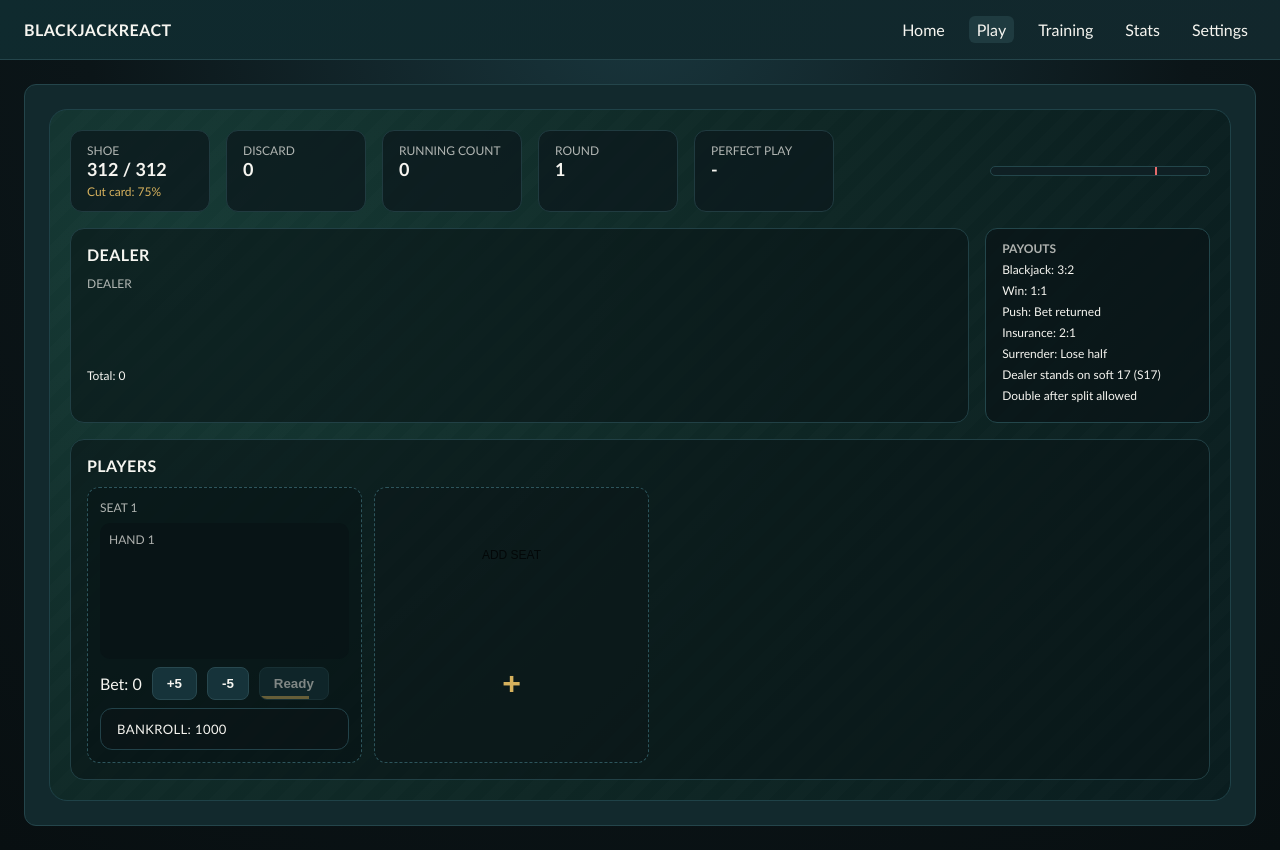
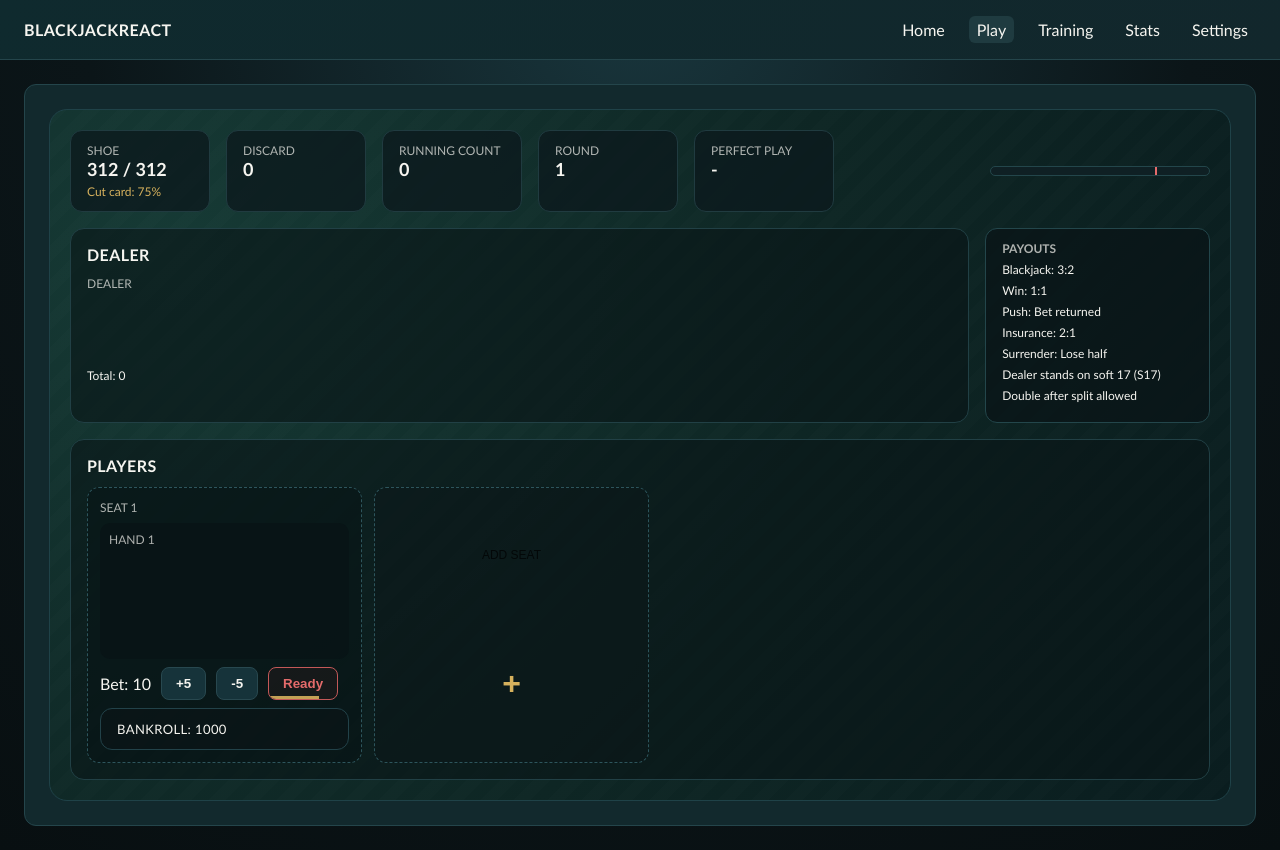
Before and after one commit to DarrenOsborne/BlackJackReact, a React (Vite) app in the folder apps/web/: page /play in a window 1280 px wide. Built offline with nearby package versions, Linux system fonts and the light colour scheme.

Commit message:
Fixed Ready Up and Betting for multiplayer

```diff
--- a/apps/web/src/app/routes/Play.tsx
+++ b/apps/web/src/app/routes/Play.tsx
@@ -215,6 +215,12 @@ export function Play() {
     (seat) => seat.ready && seat.pendingBet > 0 && seat.pendingBet <= seat.bankroll
   );
   const canDeal = state.phase === "BETTING" && readySeats.length > 0;
+  const allSeatsReady =
+    state.phase === "BETTING" &&
+    state.seats.length > 0 &&
+    state.seats.every(
+      (seat) => seat.ready && seat.pendingBet > 0 && seat.pendingBet <= seat.bankroll
+    );
 
   useEffect(() => {
     canDealRef.current = canDeal;
@@ -283,6 +289,10 @@ export function Play() {
       const elapsed = Date.now() - start;
       const remaining = Math.max(0, AUTO_DEAL_MS - elapsed);
       setDealCountdownMs(remaining);
+      if (allSeatsReady) {
+        handleDealNow();
+        return;
+      }
       if (remaining <= 0) {
         if (canDealRef.current) {
           handleDealNow();
@@ -309,7 +319,7 @@ export function Play() {
         window.clearTimeout(timerId);
       }
     };
-  }, [state.phase, dealCycle]);
+  }, [state.phase, dealCycle, allSeatsReady]);
 
   return (
     <section className="page play-page">
@@ -470,13 +480,14 @@ export function Play() {
                                 ready: !seat.ready
                               })
                             }
-                            dealLabel={seat.ready ? "Ready ✓" : "Ready"}
+                            dealLabel="Ready"
                             canDeal={
                               seat.ready ||
                               (seat.pendingBet > 0 && seat.pendingBet <= seat.bankroll)
                             }
                             countdownMs={dealCountdownMs ?? undefined}
                             countdownTotalMs={AUTO_DEAL_MS}
+                            dealClassName={seat.ready ? "ready-button ready-button--on" : "ready-button ready-button--off"}
                           />
                           {needsShuffle && seat.seatIndex === 0 && (
                             <button onClick={handleShuffle}>Shuffle Shoe</button>
--- a/apps/web/src/game/engine/model/reducer.ts
+++ b/apps/web/src/game/engine/model/reducer.ts
@@ -322,7 +322,7 @@ function reshuffleShoe(state: RoundState, seed: number): RoundState {
       ...seat,
       hands: [],
       activeHandIndex: 0,
-      pendingBet: 0,
+      pendingBet: seat.pendingBet,
       ready: false,
       insuranceBet: 0,
       insuranceOffered: false,
@@ -375,7 +375,7 @@ export function reduce(state: RoundState, action: GameAction): RoundState {
       const newSeat: Seat = {
         seatIndex,
         bankroll,
-        pendingBet: 0,
+        pendingBet: 10,
         ready: false,
         hands: [],
         activeHandIndex: 0,
@@ -446,7 +446,7 @@ export function reduce(state: RoundState, action: GameAction): RoundState {
         return {
           ...seat,
           bankroll: seat.bankroll - bet,
-          pendingBet: 0,
+          pendingBet: bet,
           ready: false,
           hands: [createEmptyHand(bet)],
           activeHandIndex: 0,
--- a/apps/web/src/game/engine/model/state.ts
+++ b/apps/web/src/game/engine/model/state.ts
@@ -36,7 +36,7 @@ export function createInitialState(options: InitOptions = {}): RoundState {
   const seats: Seat[] = Array.from({ length: seatCount }).map((_, index) => ({
     seatIndex: index,
     bankroll,
-    pendingBet: 0,
+    pendingBet: 10,
     ready: false,
     hands: [],
     activeHandIndex: 0,
--- a/apps/web/src/styles.css
+++ b/apps/web/src/styles.css
@@ -473,6 +473,20 @@ body {
   overflow: hidden;
 }
 
+.bet-controls button.ready-button--on,
+.seat-controls button.ready-button--on {
+  border-color: #4db07a !important;
+  color: #7cc7b1 !important;
+  background: rgba(31, 79, 58, 0.2) !important;
+}
+
+.bet-controls button.ready-button--off,
+.seat-controls button.ready-button--off {
+  border-color: #c35858 !important;
+  color: #e46b6b !important;
+  background: rgba(74, 31, 31, 0.2) !important;
+}
+
 .deal-progress {
   position: absolute;
   left: 0;
--- a/apps/web/src/ui/components/Controls/BetControls.tsx
+++ b/apps/web/src/ui/components/Controls/BetControls.tsx
@@ -6,6 +6,7 @@ type BetControlsProps = {
   onDeal?: () => void;
   showDeal?: boolean;
   dealLabel?: string;
+  dealClassName?: string;
   canDeal?: boolean;
   countdownMs?: number;
   countdownTotalMs?: number;
@@ -26,6 +27,7 @@ export function BetControls({
   onDeal,
   showDeal = true,
   dealLabel = "Deal",
+  dealClassName,
   canDeal = true,
   countdownMs,
   countdownTotalMs
@@ -118,7 +120,11 @@ export function BetControls({
         -5
       </button>
       {showDeal && (
-        <button className="deal-button" onClick={onDeal} disabled={!onDeal || !canDeal}>
+        <button
+          className={["deal-button", dealClassName].filter(Boolean).join(" ")}
+          onClick={onDeal}
+          disabled={!onDeal || !canDeal}
+        >
           {dealLabel}
           {showCountdown && (
             <span className="deal-progress" style={{ width: `${countdownPercent}%` }} />
```
